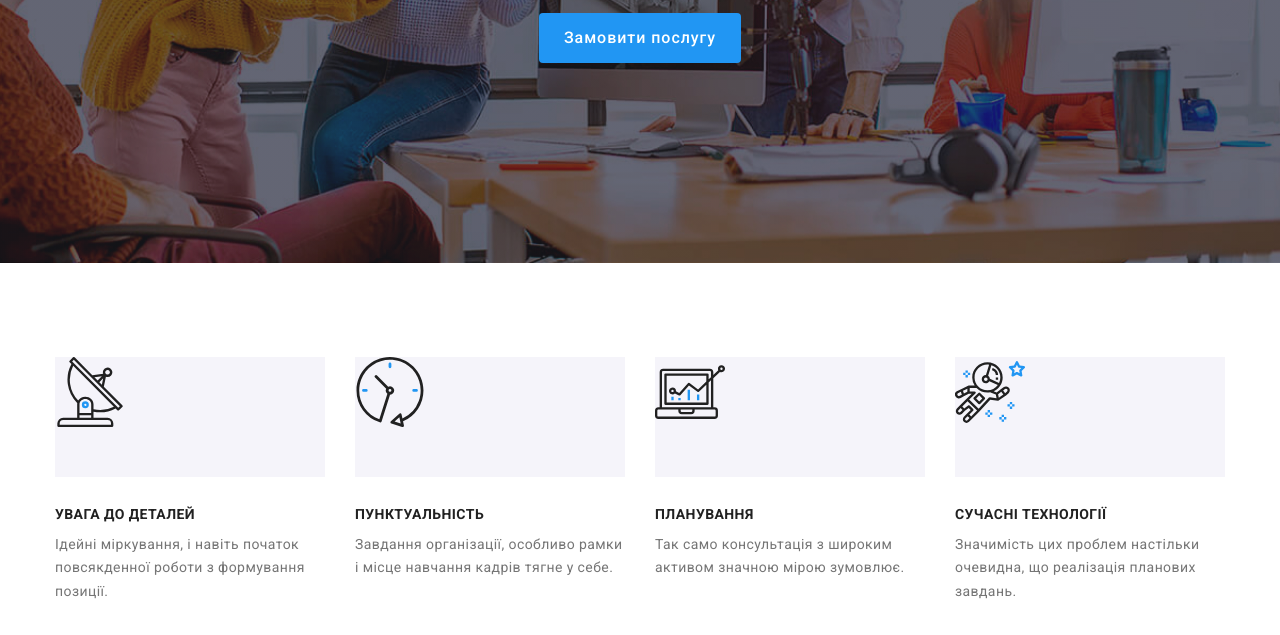
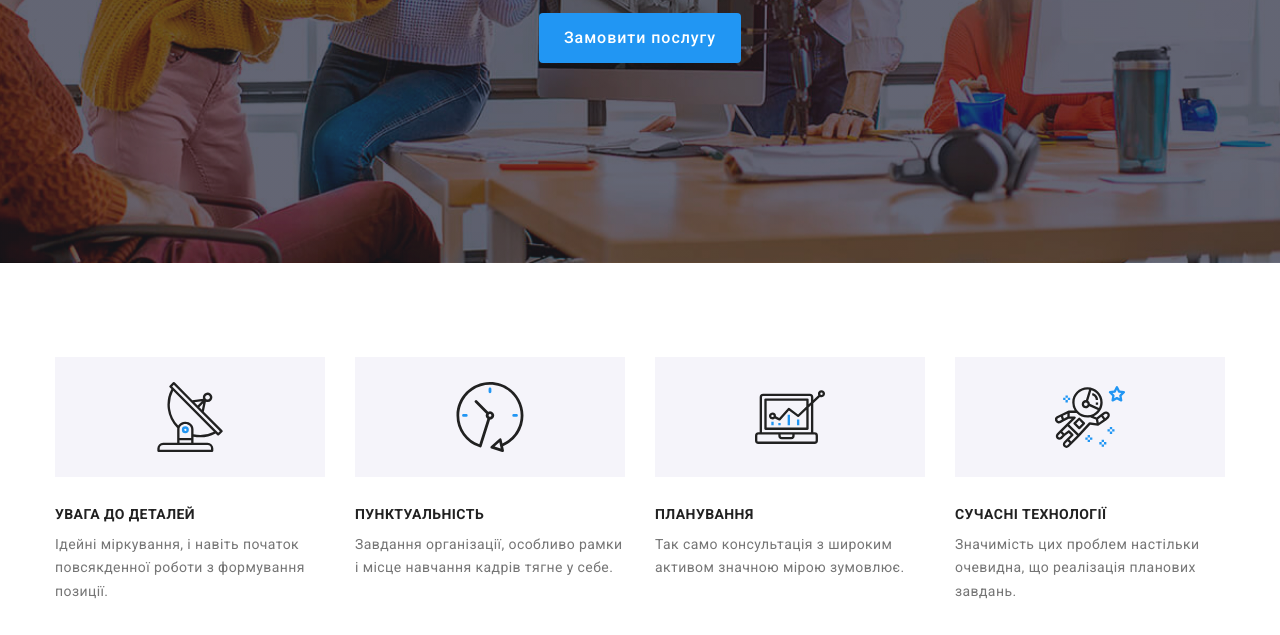
Before and after one commit to Dikhtiar-Tania96/goit-markup-hw-04, a plain HTML site: page index.html in a window 1280 px wide. Shown: the part 417-1052 px from the top of the page. Drawn offline with nearby package versions, Linux system fonts and the light colour scheme.

Commit message:
Вирівнює іконки у секції

```diff
--- a/css/styles.css
+++ b/css/styles.css
@@ -197,19 +197,16 @@
 
 /*main section*/
 .icon-hidden{
+    display: flex;
+    justify-content: center;
+    align-items: center;
     padding: 0;
     width: 270px;
     height: 120px;
     margin-bottom: 30px;
     background-color: var(--color-button);
-    /* background-position: center;*/
 }
 
-.icon{
-  align-items: center;
-  justify-content: center;
-
-}
 
 .section {
   background-color: var(--background-color-black);
```
